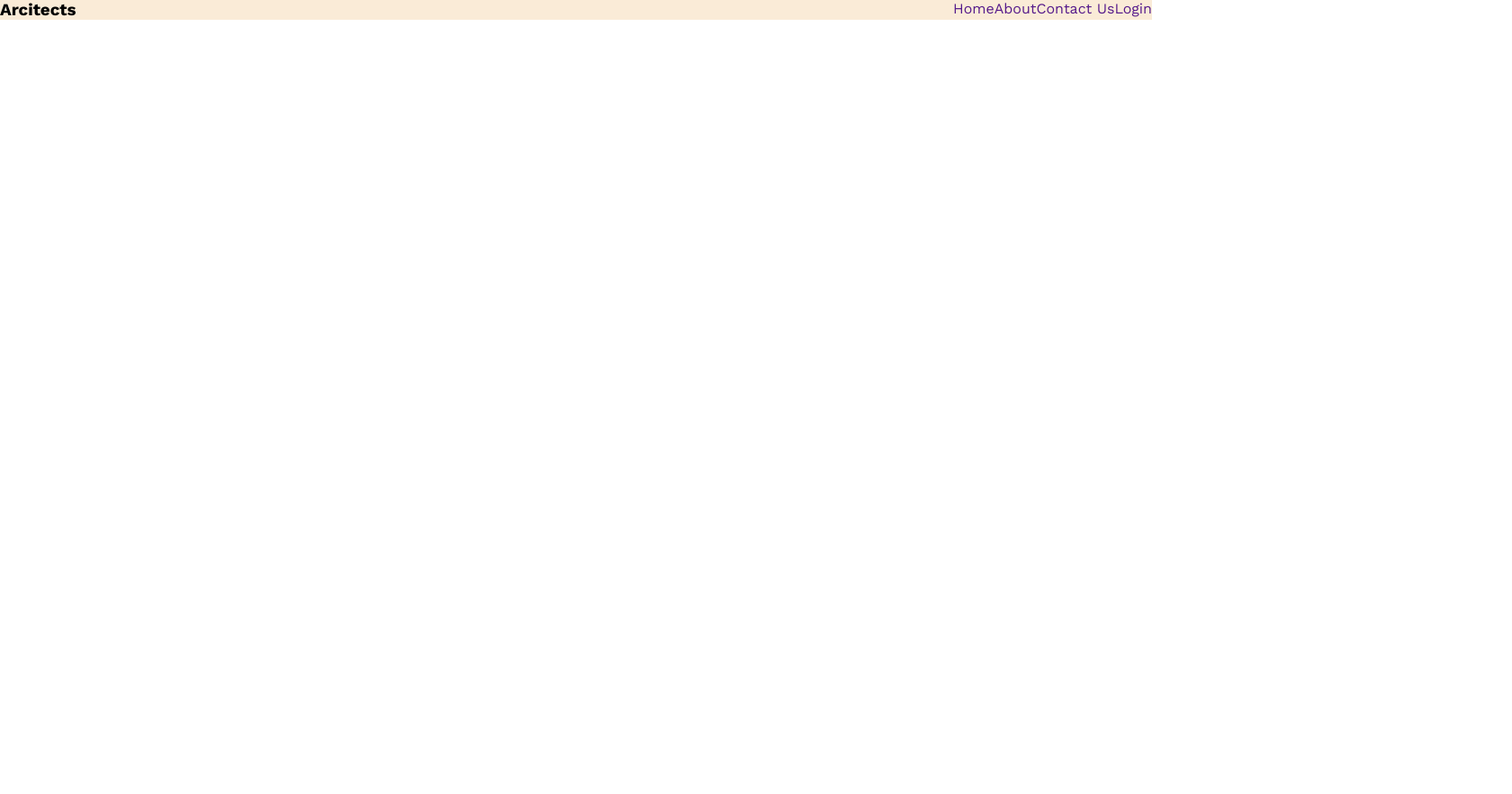
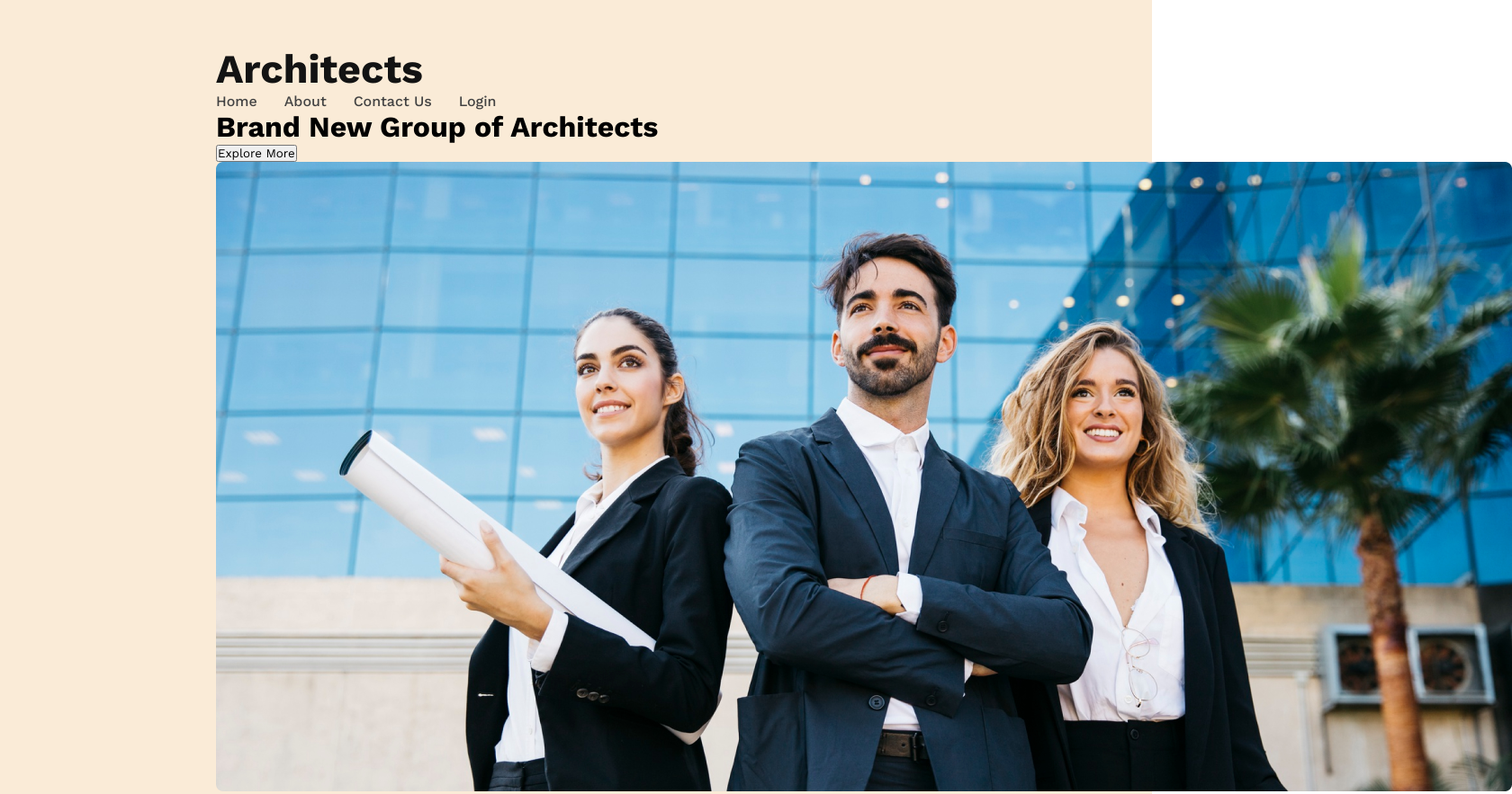
Before and after one commit to Satabdi-Rani/architects, a plain HTML site: page index.html in a window 1280 px wide. Shown: the top 883 px of the page at 90% size, 1680 px wide, since content can reach past the window. Before the commit the page ends 800 px from the top, so only its background shows below. Drawn offline with nearby package versions, Linux system fonts and the light colour scheme.

Commit message:
Banner added

```diff
--- a/index.html
+++ b/index.html
@@ -9,7 +9,7 @@
 </head>
 <body>
     <header class="header">
-        <h3>Arcitects</h3>
+        <h3 class="nav_title">Architects</h3>
         <nav>
             <ul class="menulist">
                 <li><a href="">Home</a></li>
@@ -18,6 +18,13 @@
                 <li><a href="">Login</a></li>
             </ul>
         </nav>
+
+        <div class="banner">
+            <h1 class="banner_title">Brand New Group of Architects</h1>
+            <p class="banner_description"></p>
+            <button class="btn-primary">Explore More</button>
+            <img src="images/banner.png" alt="">
+        </div>
     </header>
     <main>
 
--- a/style/styles.css
+++ b/style/styles.css
@@ -6,17 +6,33 @@
 /* Header start */
 .header{
     background-color: antiquewhite;
+    /* display: flex;
+    justify-content: space-between; */
+    padding: 50px 240px;
+}
+.nav_title{
+    font-size: 2.8rem;
+    font-weight: 700;
+    color: #131313;
+}
+.nav{
     display: flex;
     justify-content: space-between;
+    align-items: center;
 }
 .menulist{
     display: flex;
+
 }
 .menulist li{
     list-style: none;
+    margin-right: 30px;
+    font-weight: 500;
+    font-size: 1rem;
 }
 .menulist li a{
     text-decoration: none;
+    color: #424242;
 }
 
 @media screen and (max-width:576px) {
```
